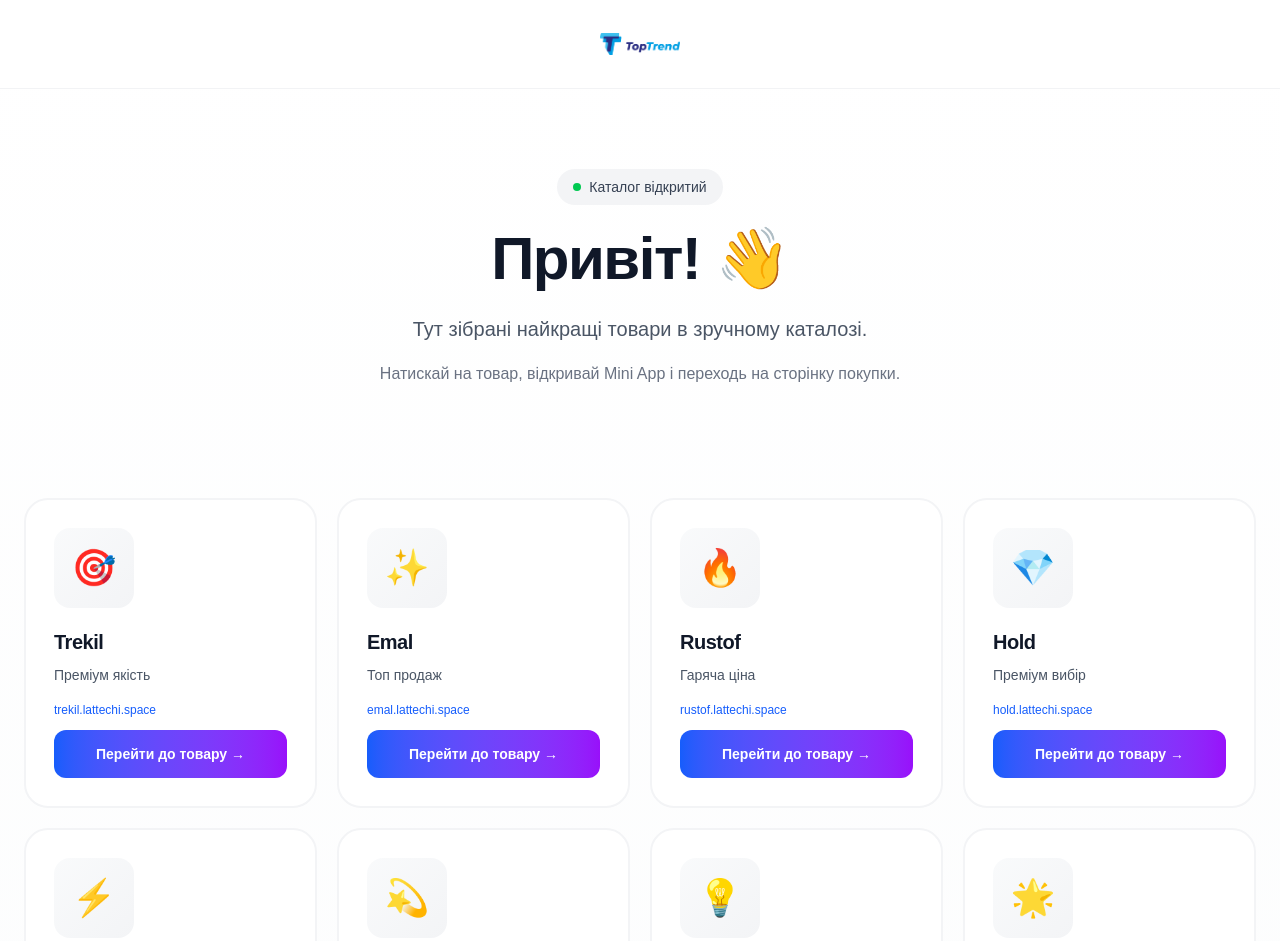
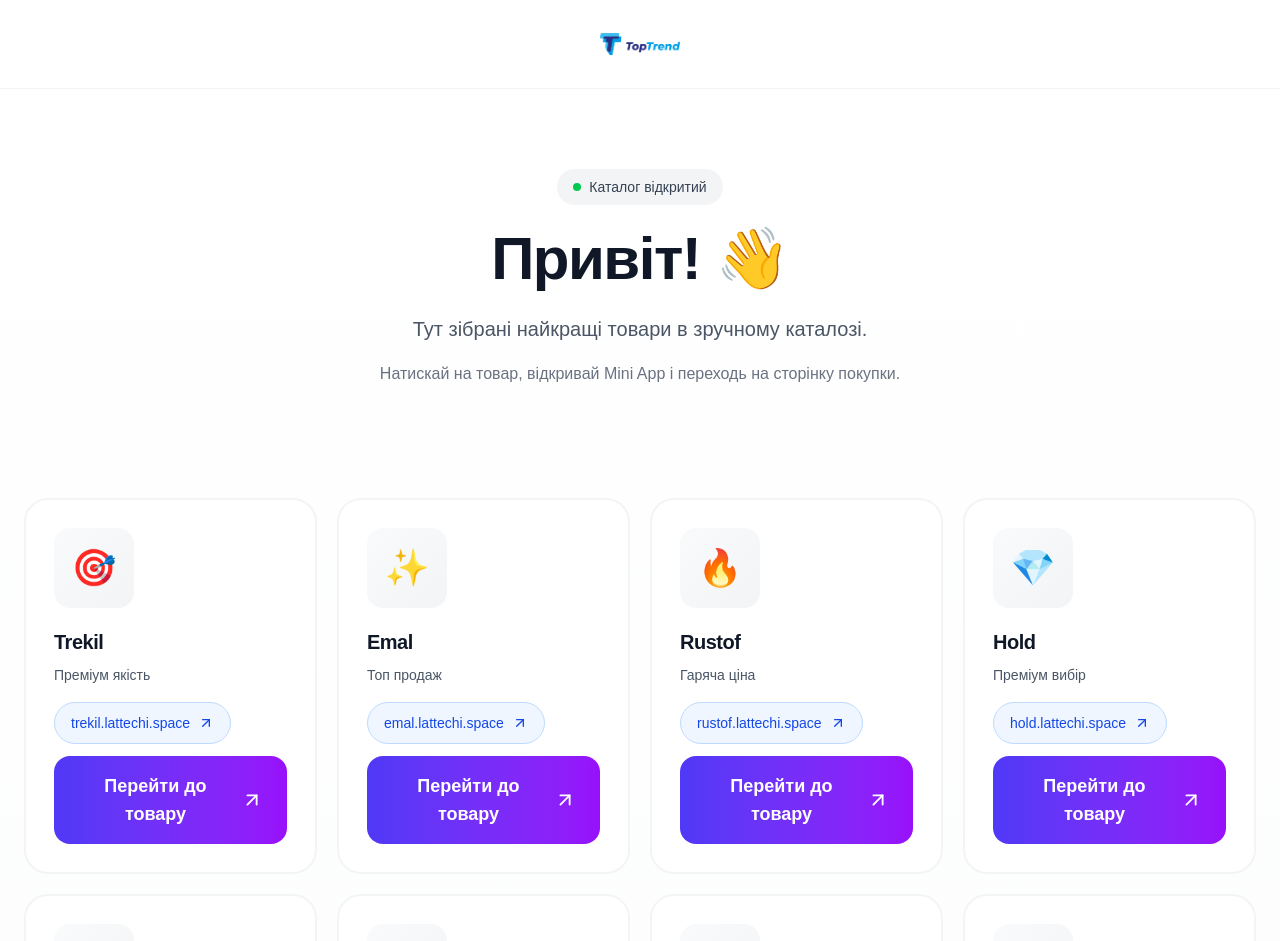
Before and after one commit to romchhh/toptrendshopsite, a Next.js app: page / in a window 1280 px wide. Shown: the top 941 px of the page. Built offline with nearby package versions, Linux system fonts and the light colour scheme.

Commit message:
Update Telegram WebApp link handling and enhance UI in TopTrendShop component

```diff
--- a/app/page.tsx
+++ b/app/page.tsx
@@ -40,7 +40,7 @@ declare global {
   interface Window {
     Telegram?: {
       WebApp?: {
-        openLink: (url: string) => void;
+        openLink: (url: string, options?: { try_instant_view?: boolean }) => void;
         openTelegramLink: (url: string) => void;
         ready: () => void;
       };
@@ -59,11 +59,13 @@ export default function TopTrendShop() {
   }, []);
 
   const handleProductClick = (url: string) => {
-    // Використовуємо Telegram WebApp API якщо доступно, інакше звичайне відкриття
-    if (typeof window !== 'undefined' && window.Telegram?.WebApp) {
-      window.Telegram.WebApp.openLink(url);
+    if (typeof window !== 'undefined' && window.Telegram?.WebApp?.openLink) {
+      // Відкриваємо всередині Mini App через Instant View
+      window.Telegram.WebApp.openLink(url, {
+        try_instant_view: true
+      });
     } else {
-      window.open(url, '_blank');
+      window.open(url, '_blank', 'noopener,noreferrer');
     }
   };
 
@@ -140,18 +142,20 @@ export default function TopTrendShop() {
                 </p>
               </div>
 
-              {/* URL with button */}
-              <div className="flex items-center gap-2 mt-4 mb-3">
-                <div className="flex-1 min-w-0">
-                  <p className="text-xs text-blue-600 font-medium truncate">
-                    {product.url.replace('https://', '')}
-                  </p>
+              {/* URL chip */}
+              <div className="mt-4 mb-3">
+                <div className="inline-flex items-center gap-2 bg-blue-50 text-blue-700 px-4 py-2.5 rounded-full font-medium text-sm border border-blue-200 transition-all group-hover:bg-blue-100 group-hover:shadow-md">
+                  <span className="truncate max-w-48">{product.url.replace('https://', '').replace('www.', '')}</span>
+                  <ArrowUpRight className="w-4 h-4 flex-shrink-0" />
                 </div>
               </div>
 
               {/* CTA Button */}
-              <div className="w-full bg-gradient-to-r from-blue-600 to-purple-600 text-white rounded-xl px-4 py-3.5 text-sm font-bold text-center transition-all duration-300 group-hover:from-blue-700 group-hover:to-purple-700 group-hover:shadow-lg group-hover:scale-105">
-                Перейти до товару →
+              <div className="w-full bg-gradient-to-r from-indigo-600 to-purple-600 text-white rounded-2xl px-6 py-4 text-lg font-extrabold text-center transition-all duration-300 group-hover:from-indigo-700 group-hover:to-purple-700 group-hover:shadow-2xl group-hover:scale-105 group-active:scale-95">
+                <span className="flex items-center justify-center gap-2">
+                  Перейти до товару
+                  <ArrowUpRight className="w-6 h-6" />
+                </span>
               </div>
 
               {/* Bottom accent line */}
```
